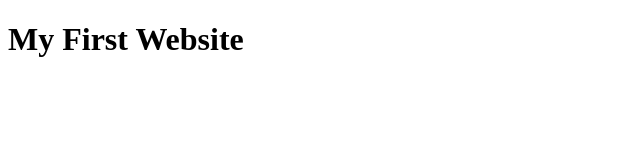
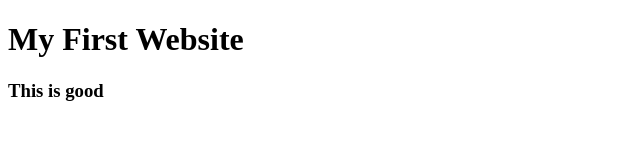
Before and after one commit to fahadshuvo16/my-first-website, a plain HTML site: page index.html in a window 1280 px wide. Shown: the whole page, without its empty margins (0-640 px from the left). Drawn offline with Linux system fonts and the light colour scheme.

Commit message:
add something

```diff
--- a/index.html
+++ b/index.html
@@ -8,5 +8,6 @@
 </head>
 <body>
     <h1>My First Website</h1>
+    <h3>This is good</h3>
 </body>
 </html>
```
